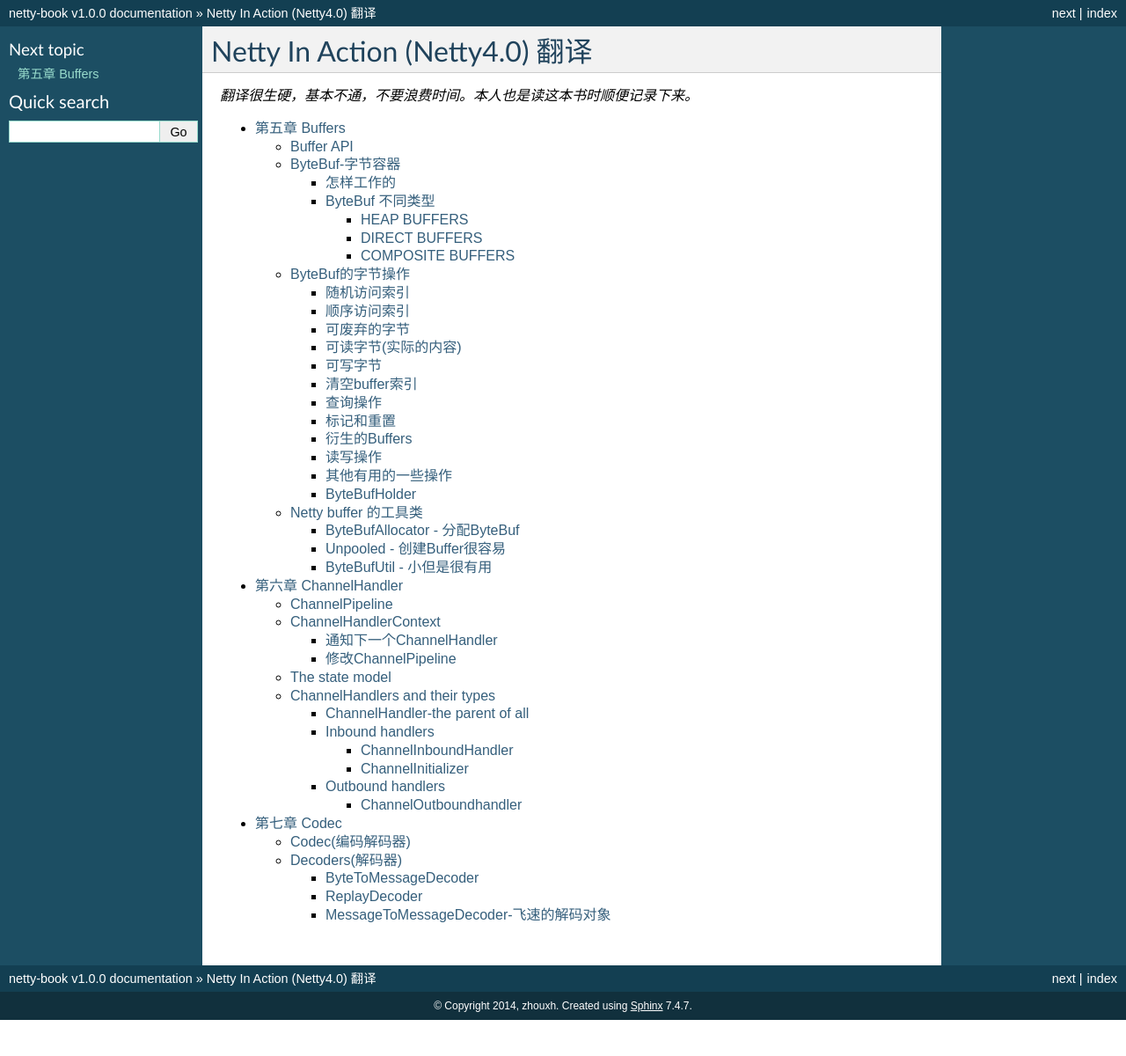
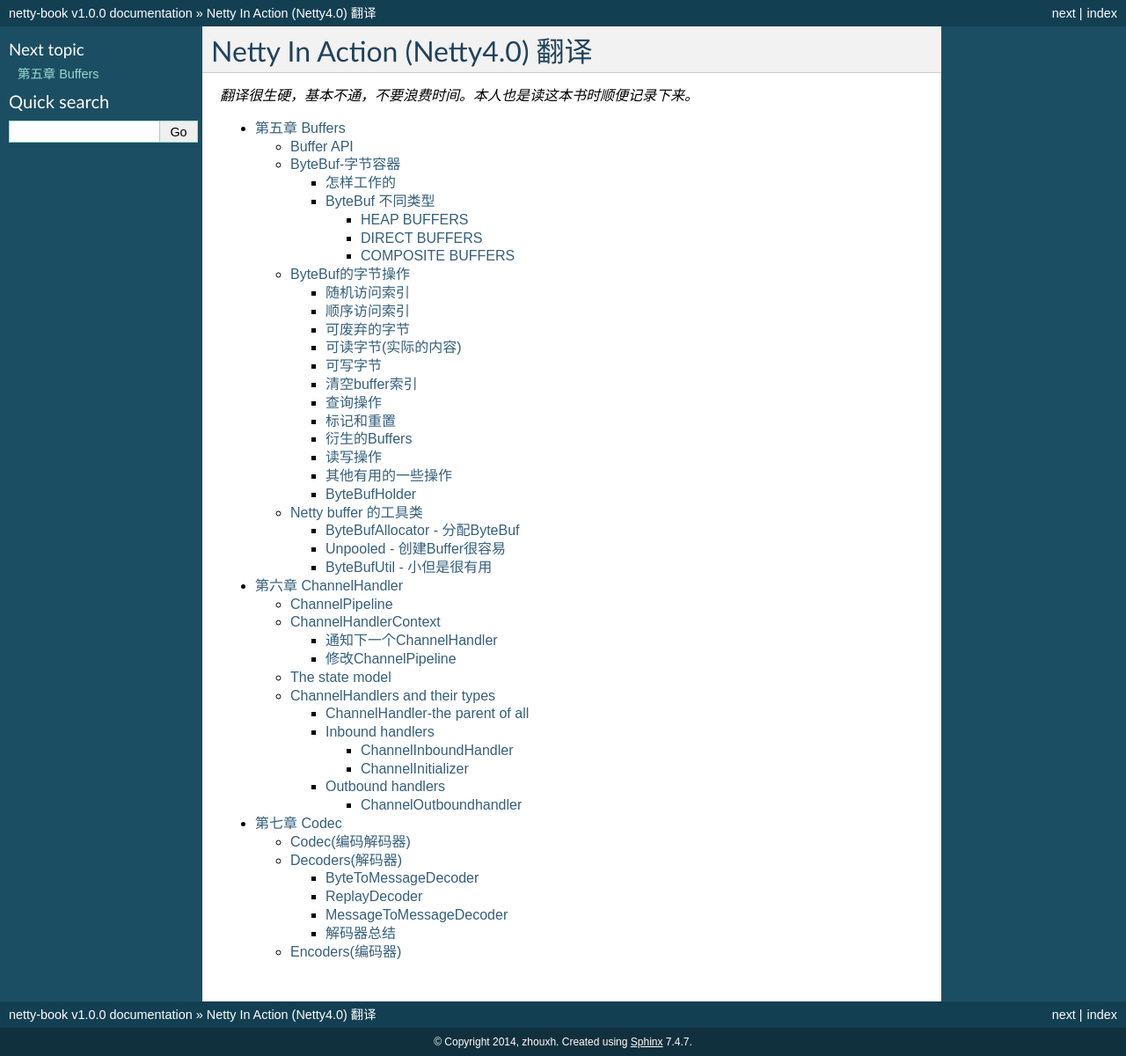
Before and after one commit to javaside/netty-book, a Sphinx documentation site: the page built from source/index.rst, in a window 1280 px wide. Shown: the whole page at 88% size. Built offline with Sphinx 7.4.7, drawn with Linux system fonts in a browser that asks for light colours; before the commit the page ends 1159 px from its top, so only the background shows below that; part of the change alters nothing that is shown.

Commit message:
MessageToMessageDecoder 翻译

```diff
--- a/source/codec.rst
+++ b/source/codec.rst
@@ -132,5 +132,54 @@ ReplayDecoder 是字节到消息对象解码的特别抽象基类。如果在每
 
 对于更复杂的例子，请参考WebSocket08FrameDecoder或者在io.netty.handler.codec.http.websocketx包下的任何解码器。
 
-MessageToMessageDecoder-飞速的解码对象
--------------------------------------------
+MessageToMessageDecoder
+----------------------------
+
+如果你想把一个消息解码成另一个类型的消息，MessageToMessageDecoder是非常容易做到这点的。他的语义和我之前解释过其他的解码器一样。
+
+我们再看看他的方法：
+
+	* decode(): 这个方法仅仅是一个抽象方法，你需要实现他。对于每个inbound 需要解码的消息他都会被调用，让你把消息解码成另一个消息。解码后的消息转发到下一个ChannelInboundHandler。
+
+	* decodeLast(): 此方法仅仅被调用一次，当Channel关闭连接时。如果你需要特别的处理，你可以覆盖此方法来实现他。
+
+为了说明如何使用，让我们看一个例子。设想一下，你需要吧整数转换成字符串。这应该在ChannelPipeline的一部分里实现，并且分开不同解码器来实现他，这样比较灵活且可以重用。
+
+
+下图是我们想实现类的实际逻辑。
+
+.. image:: _static/image/7.3.png
+
+这里的操作是一个消息，并不是字节。这inbound 消息是直接从decode(...)方法通过，然后解码成其他消息并且加入到解码后的消息列表中。
+
+所以，这解码器将接收inbound消息，然后解码，最后加入到解码后的消息列表中。解码成功后，他将把解码后的消息全部转发到下一个ChannelInboundHandler。
+
+让我们看看具体的实现我们的逻辑。
+
+*Listing 7.5 MessageToMessageDecoder decodes integer to string*
+::
+	public class IntegerToStringDecoder extends MessageToMesssageDecoder<Integer> {					#1
+
+		@Override
+		public void decode(ChannelHandlerContext ctx, Integer msg, List<Object> out) throws Exception{
+			out.add(String.valueOf(msg);									#2
+		}
+	}
+
+	#1 继承MesssageToMessageDecoder
+	#2 用String.valueOf()把整数转换成字符串。
+
+在#1中，当我们实现继承MessageToMessageDecoder，把一个消息转换成另一个类型的消息是，这类型参数经常被指定输入参数，在这里，这个就是Integer类型。
+
+更复制的例子，请参考HttpObjectAggregator，在io.netty.handler.codec.http包中可以找到。
+
+
+解码器总结
+--------------
+你现在应该有良好的知识，知道Netty支持写解码器的基础抽象类和什么是好的解码器。解码器也只是其中一部分，这是因为大多数时间里，你也需要一种传输outbound数据的方法。这就是编码器，他是code 框架API的其他一个部分。
+
+下一节，我们将给你跟多深入的了解如何编写你的编码器。
+
+Encoders(编码器)
+====================
+*(待续)*
```
Also changed, not shown: 6 other files.
